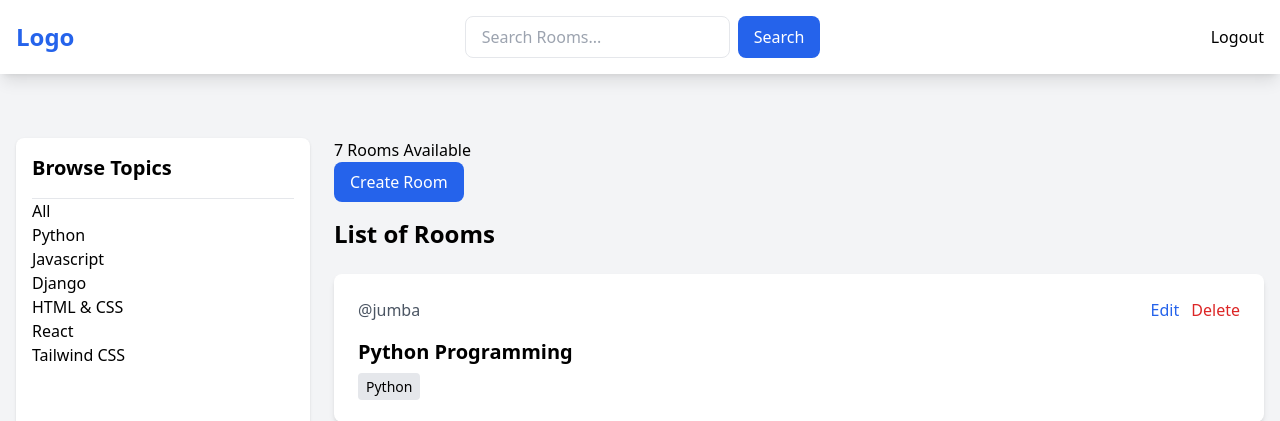
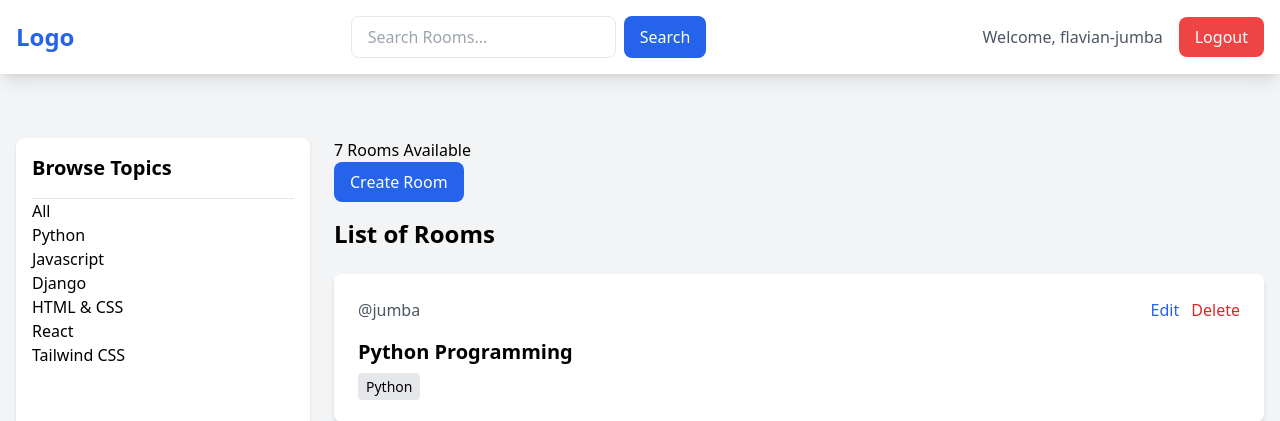
Before and after one commit to flavian-jumba/DjangoApp, a Django app: page / in a window 1280 px wide. Shown: the top 421 px of the page. Run offline with Django 4.2, Linux system fonts and the light colour scheme; the first user in the database is signed in; data comes from the database, SQL or seed files in the repository; some libraries are stand-ins or nearby versions.

Commit message:
making sure the login and logout buttons change depending on the state

```diff
--- a/myproject/baseapp/views.py
+++ b/myproject/baseapp/views.py
@@ -1,10 +1,12 @@
 from django.shortcuts import render, redirect
 from .models import Room, Topic
 from .forms import RoomForm
-from django.db.models import Q  # Import Q for complex queries
+from django.db.models import Q
 from django.contrib.auth.models import User
 from django.contrib import messages
+from django.http import HttpResponse
 from django.contrib.auth import authenticate, login, logout
+from django.contrib.auth.decorators import login_required
 
 def loginPage(request):
     if request.method == "POST":
@@ -33,7 +35,7 @@ def loginPage(request):
 
 def logoutUser(request):
     logout(request)
-    return redirect('home')
+    return redirect('login')
 
 
 
@@ -61,7 +63,7 @@ def room(request, pk):
     context = {'room': room}
     return render(request, 'baseapp/room.html', context)
 
-
+@login_required(login_url='login')
 def createRoom(request):
     form = RoomForm()
     if request.method == "POST":
@@ -72,10 +74,12 @@ def createRoom(request):
         print(request.POST)
     context = {'form': form}
     return render(request, 'baseapp/room_form.html', context)
-
+@login_required(login_url='login')
 def updateRoom(request, pk):
     room = Room.objects.get(id=pk)
     form = RoomForm(instance=room)
+    if request.user != room.host:
+        return HttpResponse("You are not allowed to edit this room.")
     if request.method == "POST":
         form = RoomForm(request.POST, instance=room)
         if form.is_valid():
@@ -85,8 +89,11 @@ def updateRoom(request, pk):
     return render(request, 'baseapp/room_form.html', context)
 
 
+@login_required(login_url='login')
 def deleteRoom(request, pk):
     room = Room.objects.get(id=pk)
+    if request.user != room.host:
+        return HttpResponse("You are not allowed to delete this room.")
     if request.method == "POST":
         room.delete()
         return redirect('home')
--- a/myproject/templates/main.html
+++ b/myproject/templates/main.html
@@ -10,11 +10,13 @@
     {% include 'navbar.html' %}
 
     {% if messages %}
-    <ul class="messages">
+    <div class="container mx-auto px-4 mt-4">
         {% for message in messages %}
-        <li>{{ message }}</li>
+        <div class="p-4 mb-4 rounded-lg {% if message.tags == 'error' %}bg-red-100 text-red-700{% else %}bg-green-100 text-green-700{% endif %}">
+            {{ message }}
+        </div>
         {% endfor %}
-    </ul>
+    </div>
     {% endif %}
 
     {% block content %}
--- a/myproject/templates/navbar.html
+++ b/myproject/templates/navbar.html
@@ -13,12 +14,22 @@
                     Search
                 </button>
             </form>
-            {% if request.user.is_authenticated %}
-            <a href="{% url 'logout' %}">Logout</a>
-            {% else %}
-            <a href="{% url 'login' %}" class="text-blue-600 hover:text-blue-700">Login</a>
             {% endif %}
 
+            <div class="flex items-center gap-4">
+                {% if request.user.is_authenticated %}
+                    <span class="text-gray-600">Welcome, {{ request.user.username }}</span>
+                    <a href="{% url 'logout' %}"
+                       class="bg-red-500 text-white px-4 py-2 rounded-lg hover:bg-red-600 transition-colors">
+                        Logout
+                    </a>
+                {% else %}
+                    <a href="{% url 'login' %}"
+                       class="bg-blue-600 text-white px-4 py-2 rounded-lg hover:bg-blue-700 transition-colors">
+                        Login
+                    </a>
+                {% endif %}
+            </div>
         </div>
     </div>
 </nav>
```
Also changed, not shown: other parts of myproject/templates/navbar.html (+1 -0 lines), myproject/db.sqlite3.
